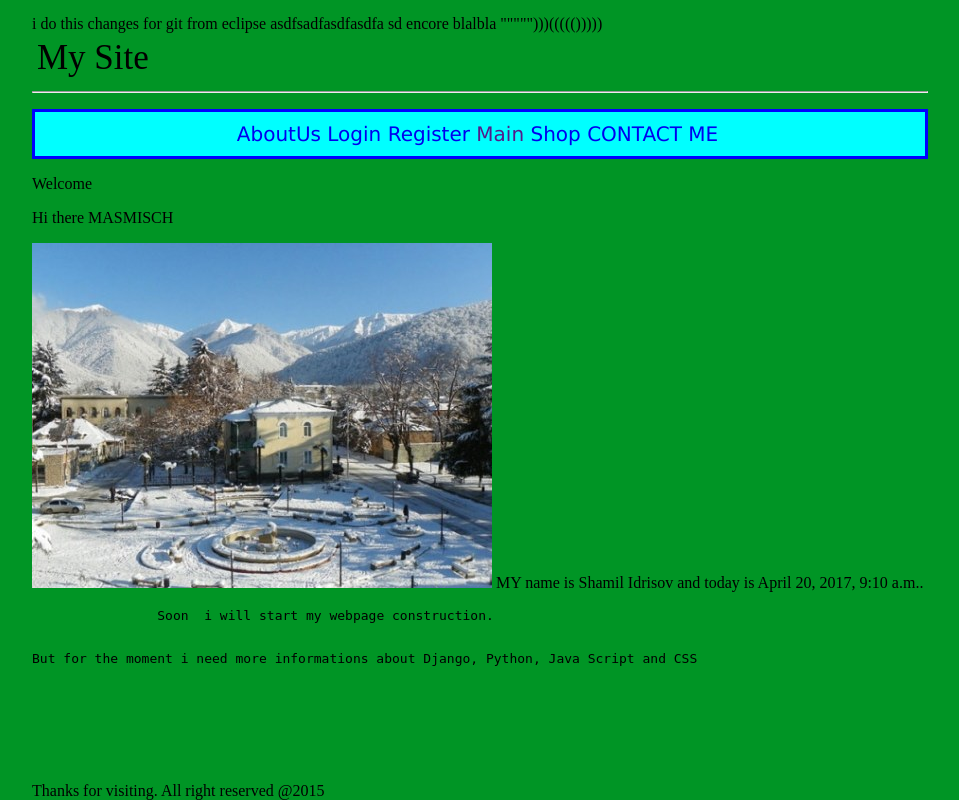
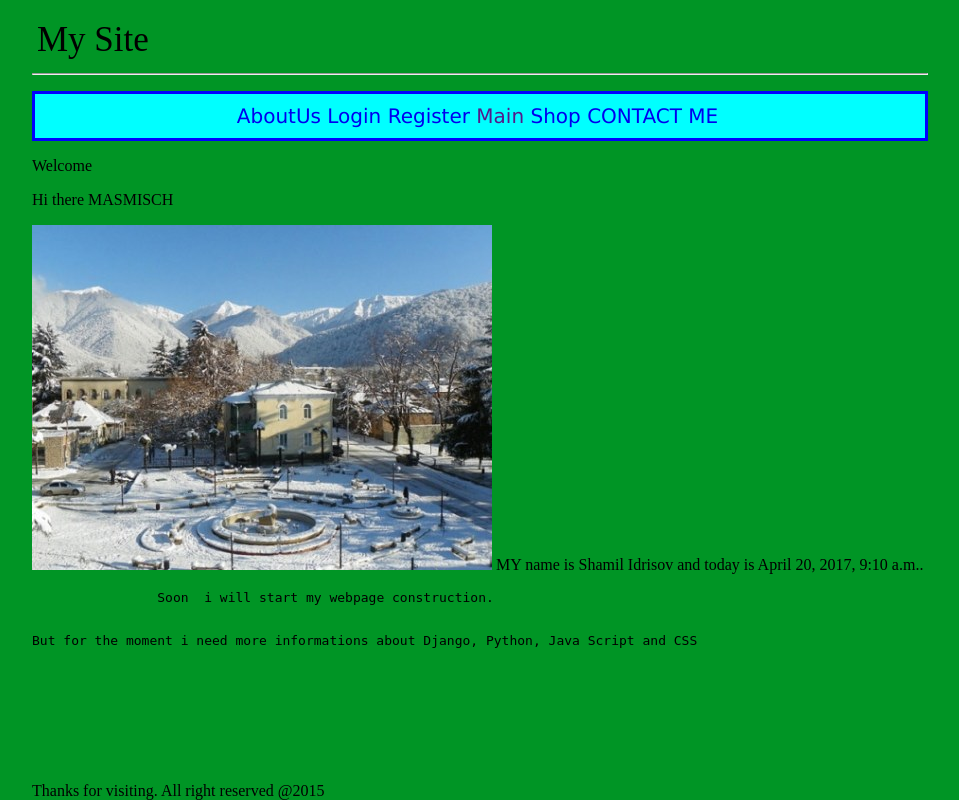
Before and after one commit to chamilou/python, a Django app: page / in a window 1280 px wide. Shown: the whole page, without its empty margins (160-1119 px from the left). Run offline with Django 3.2, Linux system fonts and the light colour scheme; some libraries are stand-ins or nearby versions.

Commit message:
last for today

```diff
--- a/TchirkataPhoto/src/TchirkataPhoto/templates/base.html
+++ b/TchirkataPhoto/src/TchirkataPhoto/templates/base.html
@@ -1,13 +1,8 @@
 <!DOCTYPE html>
 <html lang ="ru">
 
-i do this changes for git
-from eclipse
-asdfsadfasdfasdfa
-sd
-encore blalbla
 <head>
-    """"")))((((()))))
+
 	<title>  {%block title%} {%endblock%} </title>
 	<script type="text/javascript" src="site_media/jquery.js"></script>
 	<link rel="stylesheet" href="/site_media/css.css" type="text/css" />
```
